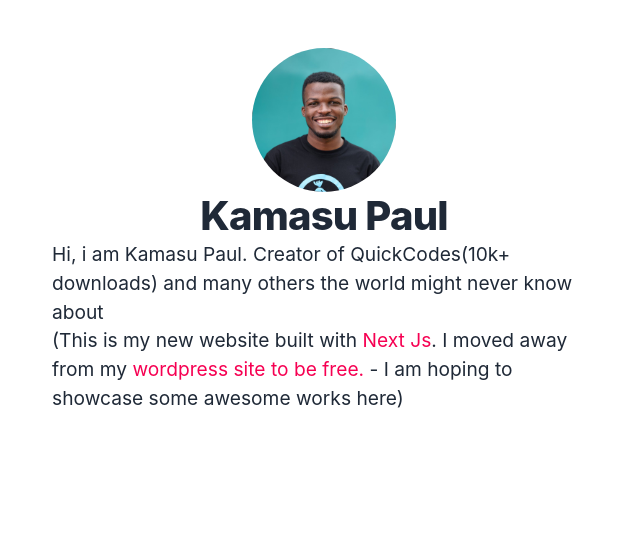
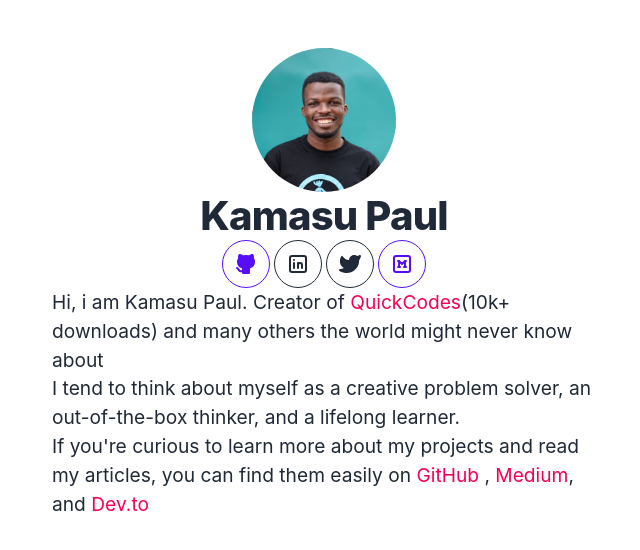
Before and after one commit to kamasuPaul/nextjs-blog, a Next.js app: page / in a window 1280 px wide. Shown: the top 550 px of the page, without its empty margins (316-956 px from the left). Built offline with nearby package versions, Linux system fonts and the light colour scheme.

Commit message:
-- add social links

```diff
--- a/components/layout.js
+++ b/components/layout.js
@@ -1,11 +1,11 @@
-import Head from 'next/head';
-import Image from 'next/image';
-import styles from './layout.module.css';
-import utilStyles from '../styles/utils.module.css';
-import Link from 'next/link';
+import Head from "next/head";
+import Image from "next/image";
+import styles from "./layout.module.css";
+import utilStyles from "../styles/utils.module.css";
+import Link from "next/link";
 
-const name = 'Kamasu Paul';
-export const siteTitle = 'Kamasu Paul website';
+const name = "Kamasu Paul";
+export const siteTitle = "Kamasu Paul website";
 
 export default function Layout({ children, home }) {
   return (
@@ -19,7 +19,7 @@ export default function Layout({ children, home }) {
         <meta
           property="og:image"
           content={`https://og-image.vercel.app/${encodeURI(
-            siteTitle,
+            siteTitle
           )}.png?theme=light&md=0&fontSize=75px&images=https%3A%2F%2Fassets.vercel.com%2Fimage%2Fupload%2Ffront%2Fassets%2Fdesign%2Fnextjs-black-logo.svg`}
         />
         <meta name="og:title" content={siteTitle} />
@@ -37,6 +37,93 @@ export default function Layout({ children, home }) {
               alt=""
             />
             <h1 className={utilStyles.heading2Xl}>{name}</h1>
+            <div className="flex flex-row space-x-1">
+              <a role="button" href="https://github.com/kamasuPaul" className="btn btn-circle btn-outline btn-primary">
+                <svg
+                  xmlns="http://www.w3.org/2000/svg"
+                  class="icon icon-tabler icon-tabler-brand-github-filled"
+                  width="24"
+                  height="24"
+                  viewBox="0 0 24 24"
+                  stroke-width="2"
+                  stroke="currentColor"
+                  fill="none"
+                  stroke-linecap="round"
+                  stroke-linejoin="round"
+                >
+                  <path stroke="none" d="M0 0h24v24H0z" fill="none"></path>
+                  <path
+                    d="M5.315 2.1c.791 -.113 1.9 .145 3.333 .966l.272 .161l.16 .1l.397 -.083a13.3 13.3 0 0 1 4.59 -.08l.456 .08l.396 .083l.161 -.1c1.385 -.84 2.487 -1.17 3.322 -1.148l.164 .008l.147 .017l.076 .014l.05 .011l.144 .047a1 1 0 0 1 .53 .514a5.2 5.2 0 0 1 .397 2.91l-.047 .267l-.046 .196l.123 .163c.574 .795 .93 1.728 1.03 2.707l.023 .295l.007 .272c0 3.855 -1.659 5.883 -4.644 6.68l-.245 .061l-.132 .029l.014 .161l.008 .157l.004 .365l-.002 .213l-.003 3.834a1 1 0 0 1 -.883 .993l-.117 .007h-6a1 1 0 0 1 -.993 -.883l-.007 -.117v-.734c-1.818 .26 -3.03 -.424 -4.11 -1.878l-.535 -.766c-.28 -.396 -.455 -.579 -.589 -.644l-.048 -.019a1 1 0 0 1 .564 -1.918c.642 .188 1.074 .568 1.57 1.239l.538 .769c.76 1.079 1.36 1.459 2.609 1.191l.001 -.678l-.018 -.168a5.03 5.03 0 0 1 -.021 -.824l.017 -.185l.019 -.12l-.108 -.024c-2.976 -.71 -4.703 -2.573 -4.875 -6.139l-.01 -.31l-.004 -.292a5.6 5.6 0 0 1 .908 -3.051l.152 -.222l.122 -.163l-.045 -.196a5.2 5.2 0 0 1 .145 -2.642l.1 -.282l.106 -.253a1 1 0 0 1 .529 -.514l.144 -.047l.154 -.03z"
+                    stroke-width="0"
+                    fill="currentColor"
+                  ></path>
+                </svg>
+              </a>
+              <a role="button" href="https://www.linkedin.com/in/kamasupaul/"  className="btn btn-circle btn-outline ">
+                <svg
+                  xmlns="http://www.w3.org/2000/svg"
+                  class="icon icon-tabler icon-tabler-brand-linkedin"
+                  width="24"
+                  height="24"
+                  viewBox="0 0 24 24"
+                  stroke-width="2"
+                  stroke="currentColor"
+                  fill="none"
+                  stroke-linecap="round"
+                  stroke-linejoin="round"
+                >
+                  <path stroke="none" d="M0 0h24v24H0z" fill="none"></path>
+                  <path d="M4 4m0 2a2 2 0 0 1 2 -2h12a2 2 0 0 1 2 2v12a2 2 0 0 1 -2 2h-12a2 2 0 0 1 -2 -2z"></path>
+                  <path d="M8 11l0 5"></path>
+                  <path d="M8 8l0 .01"></path>
+                  <path d="M12 16l0 -5"></path>
+                  <path d="M16 16v-3a2 2 0 0 0 -4 0"></path>
+                </svg>
+              </a>
+              <a role="button" href="https://twitter.com/KamasuP"  className="btn btn-circle btn-outline">
+                <svg
+                  xmlns="http://www.w3.org/2000/svg"
+                  class="icon icon-tabler icon-tabler-brand-twitter-filled"
+                  width="24"
+                  height="24"
+                  viewBox="0 0 24 24"
+                  stroke-width="2"
+                  stroke="currentColor"
+                  fill="none"
+                  stroke-linecap="round"
+                  stroke-linejoin="round"
+                >
+                  <path stroke="none" d="M0 0h24v24H0z" fill="none"></path>
+                  <path
+                    d="M14.058 3.41c-1.807 .767 -2.995 2.453 -3.056 4.38l-.002 .182l-.243 -.023c-2.392 -.269 -4.498 -1.512 -5.944 -3.531a1 1 0 0 0 -1.685 .092l-.097 .186l-.049 .099c-.719 1.485 -1.19 3.29 -1.017 5.203l.03 .273c.283 2.263 1.5 4.215 3.779 5.679l.173 .107l-.081 .043c-1.315 .663 -2.518 .952 -3.827 .9c-1.056 -.04 -1.446 1.372 -.518 1.878c3.598 1.961 7.461 2.566 10.792 1.6c4.06 -1.18 7.152 -4.223 8.335 -8.433l.127 -.495c.238 -.993 .372 -2.006 .401 -3.024l.003 -.332l.393 -.779l.44 -.862l.214 -.434l.118 -.247c.265 -.565 .456 -1.033 .574 -1.43l.014 -.056l.008 -.018c.22 -.593 -.166 -1.358 -.941 -1.358l-.122 .007a.997 .997 0 0 0 -.231 .057l-.086 .038a7.46 7.46 0 0 1 -.88 .36l-.356 .115l-.271 .08l-.772 .214c-1.336 -1.118 -3.144 -1.254 -5.012 -.554l-.211 .084z"
+                    stroke-width="0"
+                    fill="currentColor"
+                  ></path>
+                </svg>
+              </a>
+              <a role="button" href="https://medium.com/@kamasupaul"  className="btn btn-circle btn-outline btn-primary">
+                <svg
+                  xmlns="http://www.w3.org/2000/svg"
+                  class="icon icon-tabler icon-tabler-brand-medium"
+                  width="24"
+                  height="24"
+                  viewBox="0 0 24 24"
+                  stroke-width="2"
+                  stroke="currentColor"
+                  fill="none"
+                  stroke-linecap="round"
+                  stroke-linejoin="round"
+                >
+                  <path stroke="none" d="M0 0h24v24H0z" fill="none"></path>
+                  <path d="M4 4m0 2a2 2 0 0 1 2 -2h12a2 2 0 0 1 2 2v12a2 2 0 0 1 -2 2h-12a2 2 0 0 1 -2 -2z"></path>
+                  <path d="M8 9h1l3 3l3 -3h1"></path>
+                  <path d="M8 15l2 0"></path>
+                  <path d="M14 15l2 0"></path>
+                  <path d="M9 9l0 6"></path>
+                  <path d="M15 9l0 6"></path>
+                </svg>
+              </a>
+            </div>
           </>
         ) : (
           <>
--- a/pages/index.js
+++ b/pages/index.js
@@ -20,15 +20,18 @@ export default function Home({ allPostsData }) {
         <title>{siteTitle}</title>
       </Head>
       <section className={utilStyles.headingMd}>
-        <p>
-          Hi, i am Kamasu Paul. Creator of QuickCodes(10k+ downloads) and many
-          others the world might never know about
+      <p>
+          Hi, i am Kamasu Paul. Creator of{" "}
+          <a href="https://play.google.com/store/apps/details?id=com.quickCodes.quickCodes&hl=en&gl=US">
+            QuickCodes
+          </a>
+          (10k+ downloads) and many others the world might never know about
         </p>
         <p>
-
-          (This is my new website built with{" "}
-          <a href="https://nextjs.org">Next Js</a>. I moved away from my <a href="https://old.kamasupaul.com">wordpress site to be free.</a>  - I am hoping to showcase some
-          awesome works here)
+        I tend to think about myself as a creative problem solver, an out-of-the-box thinker, and a lifelong learner.
+        </p>
+        <p>
+        If you're curious to learn more about my projects and read my articles, you can find them easily on <a href="https://github.com/kamasuPaul">GitHub</a> , <a href="https://medium.com/@kamasupaul">Medium</a>, and <a href="https://dev.to/kamasupaul">Dev.to</a>
         </p>
       </section>
       {/* hide blog for now */}
```
